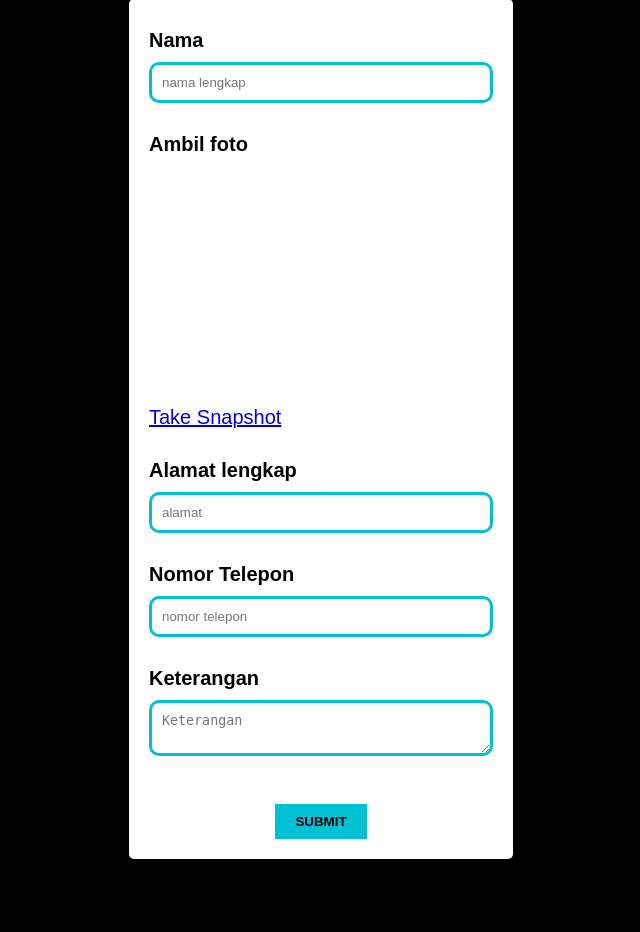
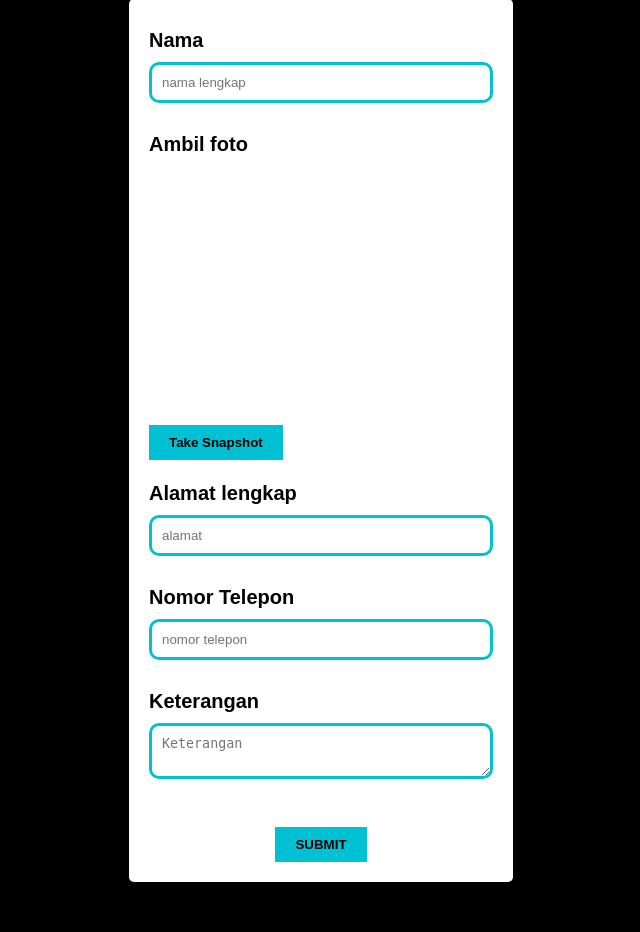
Before and after one commit to AlYgmi/BukuTamu, a Laravel app: page /input in a window 1280 px wide. Shown: the part 182-1114 px from the top of the page, without its empty margins (319-959 px from the left). Before the commit the page ends 1041 px from the top, so only its background shows below. Run offline with Laravel 8, Linux system fonts and the light colour scheme.

Commit message:
css fixed 1

```diff
--- a/resources/views/masuk.blade.php
+++ b/resources/views/masuk.blade.php
@@ -40,7 +40,7 @@
                     <script src="{{ asset('js/webcam.js') }}"></script>
                     <div id="my_camera" style="width:320px; height:240px;"></div>
                     <div id="my_result"></div>
-                    <script language="JavaScript">
+                    <script language="JavaScript" style="margin-bottom: 20px;">
                         Webcam.attach( '#my_camera' );
                         function take_snapshot() {
                             Webcam.snap( function(data_uri) {
@@ -52,8 +52,9 @@
 
                             } );
                         }
-                    </script>
-                    <a href="javascript:void(take_snapshot())">Take Snapshot</a>
+		    </script>
+			<br>
+                    <a style="font-weight: bold; background: #00C1D4; color: black; font-size: 10pt; width: auto; border: none; padding: 10px 20px; cursor: pointer; margin-top: 20; text-decoration: none;" href="javascript:void(take_snapshot())">Take Snapshot</a>
                 </div>
             </div>
             <div class="main">
```
Also changed, not shown: public/image/profile/1723838955505274.jpg (added), public/image/profile/1724075516536260.jpg (added).
